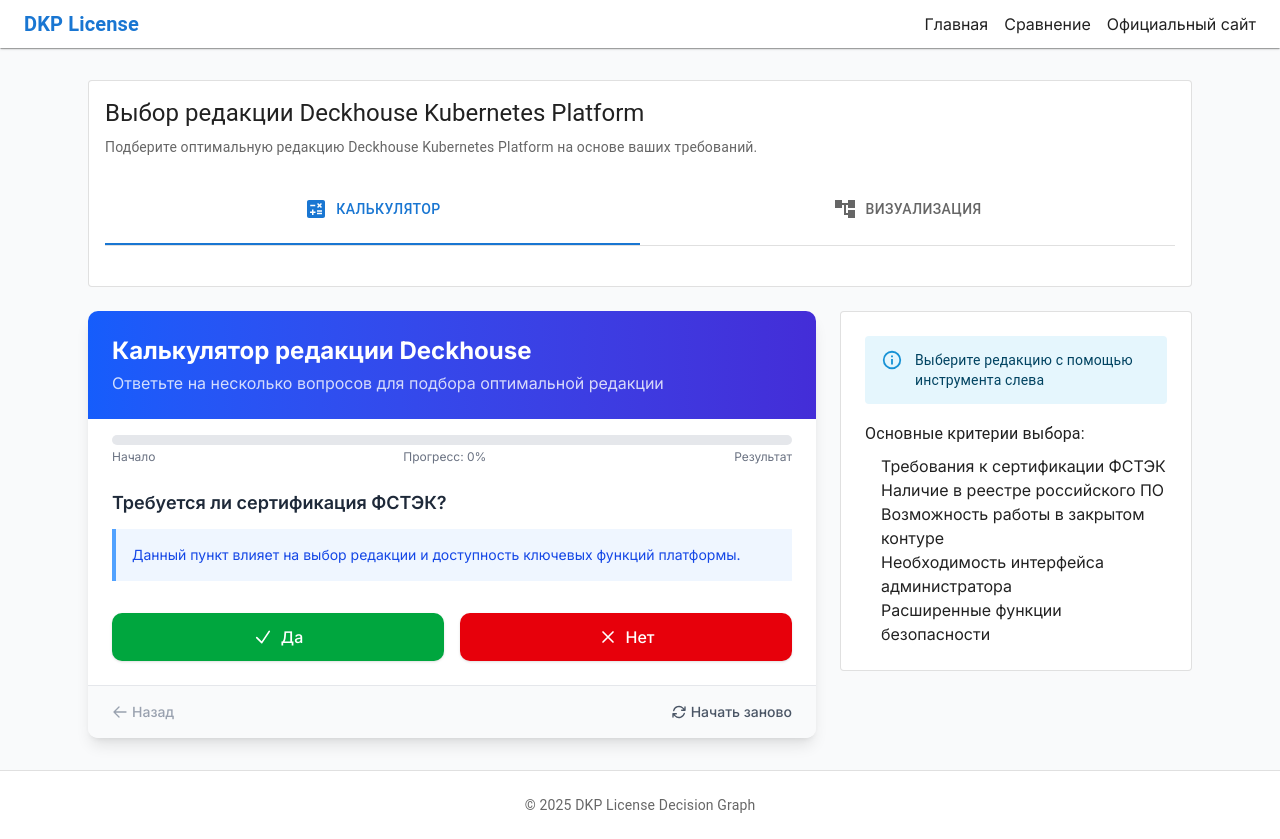
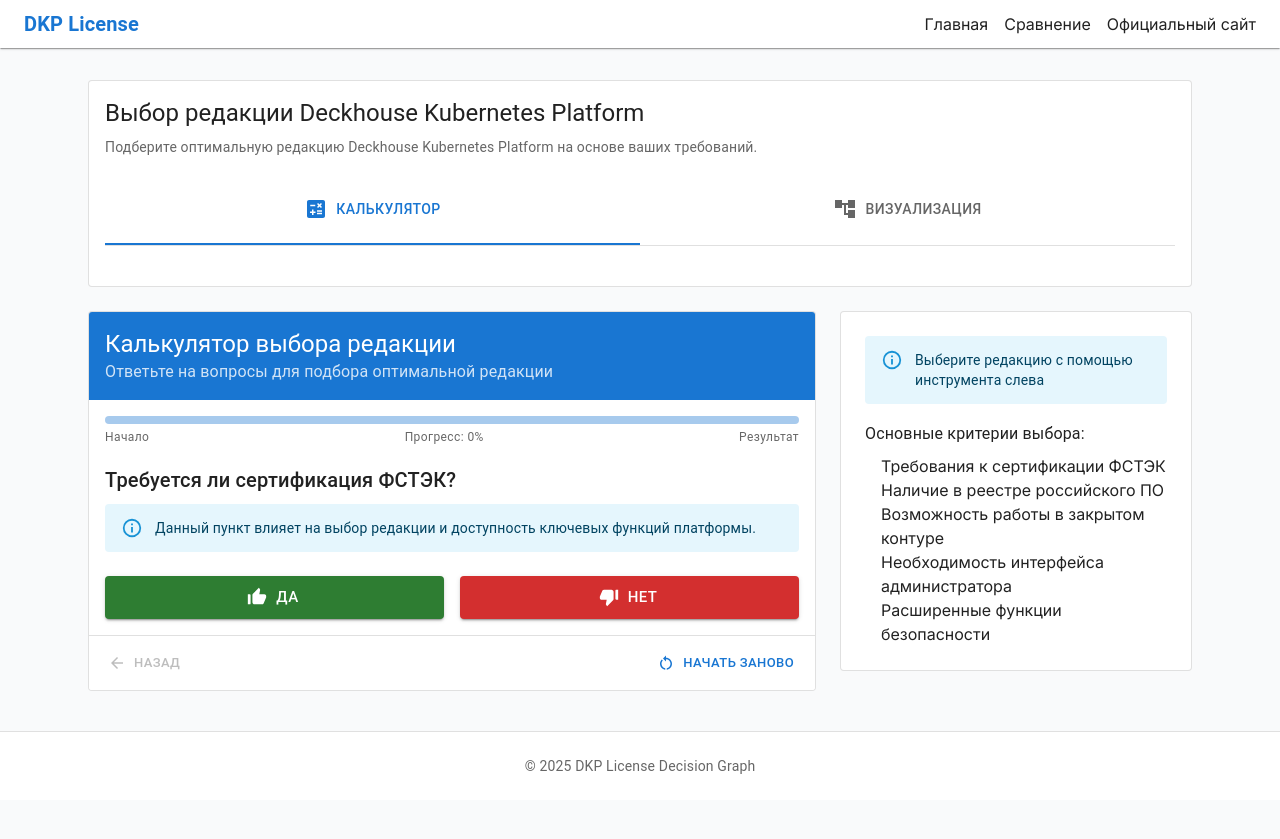
Before and after one commit to heAdz0r/dkp_license_graph, a Next.js app: page / in a window 1280 px wide. After the commit the page ends 800 px from the top, so only its background shows below. Built offline with nearby package versions, Linux system fonts and the light colour scheme.

Commit message:
Optimize StepCalculator with Material UI components

```diff
--- a/src/components/StepCalculator.tsx
+++ b/src/components/StepCalculator.tsx
@@ -1,11 +1,30 @@
 import React, { useState } from 'react';
 import { DecisionNode, decisionTree, Edition, editions } from '@/data/licenseData';
+import {
+  Box,
+  Button,
+  Card,
+  CardContent,
+  CardHeader,
+  Divider,
+  LinearProgress,
+  Stack,
+  Typography,
+  Alert,
+  IconButton,
+  useTheme
+} from '@mui/material';
+import ThumbUpAltIcon from '@mui/icons-material/ThumbUpAlt';
+import ThumbDownAltIcon from '@mui/icons-material/ThumbDownAlt';
+import ArrowBackIcon from '@mui/icons-material/ArrowBack';
+import RestartAltIcon from '@mui/icons-material/RestartAlt';
 
 interface StepCalculatorProps {
   onEditionSelect: (edition: Edition | null) => void;
 }
 
 const StepCalculator: React.FC<StepCalculatorProps> = ({ onEditionSelect }) => {
+  const theme = useTheme();
   const [currentNodeId, setCurrentNodeId] = useState<string>('root');
   const [history, setHistory] = useState<string[]>([]);
   const [answers, setAnswers] = useState<Record<string, boolean>>({});
@@ -87,116 +106,118 @@
   };
 
   return (
-    <div className="bg-white rounded-lg shadow-lg overflow-hidden">
-      {/* Шапка калькулятора */}
-      <div className="bg-gradient-to-r from-blue-600 to-indigo-700 p-6 text-white">
-        <h2 className="text-2xl font-bold">
-          Калькулятор редакции Deckhouse
-        </h2>
-        <p className="opacity-80 mt-1">
-          {isEndNode
-            ? 'Мы подобрали подходящую редакцию для ваших требований'
-            : 'Ответьте на несколько вопросов для подбора оптимальной редакции'}
-        </p>
-      </div>
+    <Card variant="outlined">
+      <CardHeader
+        title={isEndNode ? "Рекомендуемая редакция" : "Калькулятор выбора редакции"}
+        subheader={isEndNode
+          ? "Мы подобрали подходящую редакцию для ваших требований"
+          : "Ответьте на вопросы для подбора оптимальной редакции"
+        }
+        sx={{
+          bgcolor: theme.palette.primary.main,
+          color: theme.palette.primary.contrastText,
+          '& .MuiCardHeader-subheader': {
+            color: theme.palette.primary.contrastText,
+            opacity: 0.8
+          }
+        }}
+      />
 
       {/* Индикатор прогресса */}
-      <div className="px-6 pt-4">
-        <div className="w-full bg-gray-200 rounded-full h-2.5">
-          <div
-            className="bg-blue-600 h-2.5 rounded-full transition-all duration-500 ease-out"
-            style={{ width: `${getProgress()}%` }}
-          />
-        </div>
-        <div className="flex justify-between text-xs text-gray-500 mt-1">
-          <span>Начало</span>
-          <span>Прогресс: {getProgress()}%</span>
-          <span>Результат</span>
-        </div>
-      </div>
+      <Box sx={{ px: 2, pt: 2 }}>
+        <LinearProgress
+          variant="determinate"
+          value={getProgress()}
+          sx={{ height: 8, borderRadius: 4 }}
+        />
+        <Box sx={{ display: 'flex', justifyContent: 'space-between', mt: 0.5 }}>
+          <Typography variant="caption" color="text.secondary">Начало</Typography>
+          <Typography variant="caption" color="text.secondary">
+            Прогресс: {getProgress()}%
+          </Typography>
+          <Typography variant="caption" color="text.secondary">Результат</Typography>
+        </Box>
+      </Box>
 
-      {/* Тело калькулятора */}
-      <div className="p-6">
+      <CardContent>
         {/* Вопрос */}
-        <div className="mb-8">
-          <h3 className="text-lg font-semibold text-gray-800 mb-3">
+        <Box sx={{ mb: 3 }}>
+          <Typography variant="h6" gutterBottom>
             {currentNode.question}
-          </h3>
+          </Typography>
 
           {currentNode.featureId && (
-            <div className="bg-blue-50 border-l-4 border-blue-400 p-4 text-sm text-blue-700">
-              <p>
-                Данный пункт влияет на выбор редакции и доступность ключевых функций платформы.
-              </p>
-            </div>
+            <Alert severity="info" sx={{ mt: 1 }}>
+              Данный пункт влияет на выбор редакции и доступность ключевых функций платформы.
+            </Alert>
           )}
-        </div>
+        </Box>
 
         {/* Кнопки ответов */}
         {!isEndNode ? (
-          <div className="flex flex-col space-y-3 sm:flex-row sm:space-y-0 sm:space-x-4">
+          <Stack direction={{ xs: 'column', sm: 'row' }} spacing={2}>
             {currentNode.yes && (
-              <button
+              <Button
+                variant="contained"
+                color="success"
+                size="large"
+                fullWidth
+                startIcon={<ThumbUpAltIcon />}
                 onClick={() => handleAnswer(true)}
-                className="flex-1 py-3 px-5 bg-green-600 hover:bg-green-700 text-white font-medium rounded-lg shadow transition duration-200 flex items-center justify-center"
               >
-                <svg xmlns="http://www.w3.org/2000/svg" fill="none" viewBox="0 0 24 24" strokeWidth={2} stroke="currentColor" className="w-5 h-5 mr-2">
-                  <path strokeLinecap="round" strokeLinejoin="round" d="M4.5 12.75l6 6 9-13.5" />
-                </svg>
                 Да
-              </button>
+              </Button>
             )}
 
             {currentNode.no && (
-              <button
+              <Button
+                variant="contained"
+                color="error"
+                size="large"
+                fullWidth
+                startIcon={<ThumbDownAltIcon />}
                 onClick={() => handleAnswer(false)}
-                className="flex-1 py-3 px-5 bg-red-600 hover:bg-red-700 text-white font-medium rounded-lg shadow transition duration-200 flex items-center justify-center"
               >
-                <svg xmlns="http://www.w3.org/2000/svg" fill="none" viewBox="0 0 24 24" strokeWidth={2} stroke="currentColor" className="w-5 h-5 mr-2">
-                  <path strokeLinecap="round" strokeLinejoin="round" d="M6 18L18 6M6 6l12 12" />
-                </svg>
                 Нет
-              </button>
+              </Button>
             )}
-          </div>
+          </Stack>
         ) : (
-          <button
+          <Button
+            variant="contained"
+            color="primary"
+            size="large"
+            fullWidth
+            startIcon={<RestartAltIcon />}
             onClick={handleReset}
-            className="w-full py-3 px-5 bg-blue-600 hover:bg-blue-700 text-white font-medium rounded-lg shadow transition duration-200"
           >
             Начать заново
-          </button>
+          </Button>
         )}
-      </div>
+      </CardContent>
+
+      <Divider />
 
       {/* Навигация и история */}
-      <div className="px-6 py-4 bg-gray-50 border-t border-gray-200 flex justify-between">
-        <button
+      <Box sx={{ px: 2, py: 1.5, bgcolor: 'background.default', display: 'flex', justifyContent: 'space-between' }}>
+        <Button
+          startIcon={<ArrowBackIcon />}
+          disabled={history.length === 0}
           onClick={handleBack}
-          className={`flex items-center text-sm font-medium ${
-            history.length > 0
-              ? 'text-blue-600 hover:text-blue-800'
-              : 'text-gray-400 cursor-not-allowed'
-          }`}
-          disabled={history.length === 0}
+          size="small"
         >
-          <svg xmlns="http://www.w3.org/2000/svg" fill="none" viewBox="0 0 24 24" strokeWidth={2} stroke="currentColor" className="w-4 h-4 mr-1">
-            <path strokeLinecap="round" strokeLinejoin="round" d="M10.5 19.5L3 12m0 0l7.5-7.5M3 12h18" />
-          </svg>
           Назад
-        </button>
+        </Button>
 
-        <button
+        <Button
+          startIcon={<RestartAltIcon />}
           onClick={handleReset}
-          className="flex items-center text-sm font-medium text-gray-600 hover:text-gray-800"
+          size="small"
         >
-          <svg xmlns="http://www.w3.org/2000/svg" fill="none" viewBox="0 0 24 24" strokeWidth={2} stroke="currentColor" className="w-4 h-4 mr-1">
-            <path strokeLinecap="round" strokeLinejoin="round" d="M16.023 9.348h4.992v-.001M2.985 19.644v-4.992m0 0h4.992m-4.993 0l3.181 3.183a8.25 8.25 0 0013.803-3.7M4.031 9.865a8.25 8.25 0 0113.803-3.7l3.181 3.182m0-4.991v4.99" />
-          </svg>
           Начать заново
-        </button>
-      </div>
-    </div>
+        </Button>
+      </Box>
+    </Card>
   );
 };
 
```
